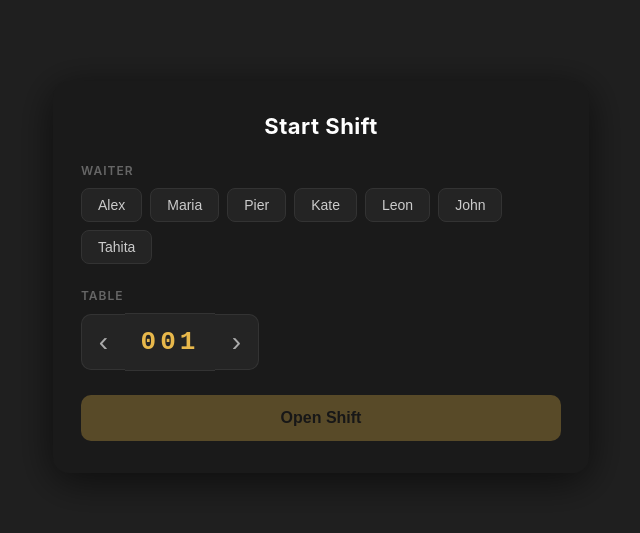
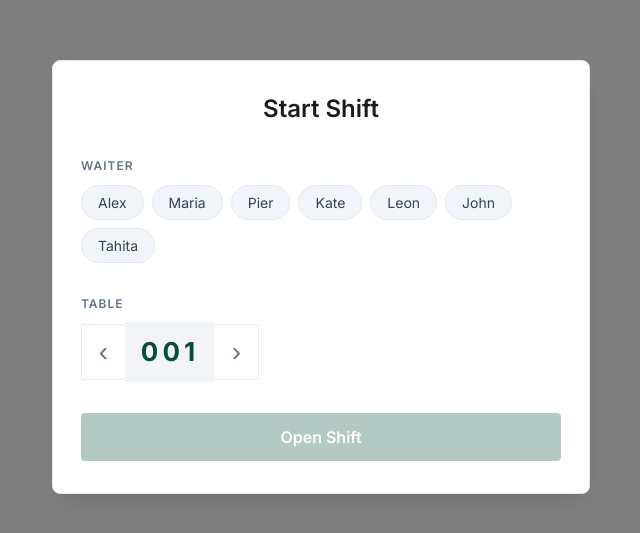
Before and after one commit to kirilinsky/family-menu, a React (Vite) app: page / in a window 1280 px wide. Shown: the part 123-656 px from the top of the page, without its empty margins (319-959 px from the left). Built offline with nearby package versions, Linux system fonts and the light colour scheme; what @dateforge/react-calendar would draw is missing.

Commit message:
feat: add design ts

```diff
--- a/index.html
+++ b/index.html
@@ -7,7 +7,10 @@
     <meta name="theme-color" content="#000000" />
     <meta name="description" content="PadMenu" />
     <link rel="preconnect" href="https://fonts.gstatic.com" />
-    <link href="https://fonts.googleapis.com/css2?family=Roboto:wght@300&display=swap" rel="stylesheet" />
+    <link
+      href="https://fonts.googleapis.com/css2?family=Inter:wght@400;500;600;700&display=swap"
+      rel="stylesheet"
+    />
     <title>PadMenu 1.0</title>
   </head>
   <body>
--- a/src/components/AuthScreen/assets/auth.module.scss
+++ b/src/components/AuthScreen/assets/auth.module.scss
@@ -1,7 +1,7 @@
 .overlay {
   position: fixed;
   inset: 0;
-  background: rgba(0, 0, 0, 0.88);
+  background: rgba(0, 0, 0, 0.5);
   display: flex;
   align-items: center;
   justify-content: center;
@@ -10,23 +10,24 @@
 }
 
 .card {
-  background: #1a1a1a;
-  border-radius: 16px;
+  background: var(--surface-container-lowest);
+  border: 1px solid var(--border);
+  border-radius: var(--radius-lg);
   padding: 32px 28px;
   width: 100%;
   max-width: 480px;
   display: flex;
   flex-direction: column;
-  gap: 24px;
-  box-shadow: 0 8px 40px rgba(0, 0, 0, 0.6);
+  gap: var(--stack-lg);
+  box-shadow: var(--shadow-floating);
 }
 
 .title {
-  font-size: 22px;
-  font-weight: 700;
-  color: #fff;
+  font-size: 24px;
+  font-weight: 600;
+  line-height: 1.3;
+  color: var(--text);
   text-align: center;
-  letter-spacing: 0.5px;
 }
 
 .field {
@@ -38,7 +39,7 @@
 .label {
   font-size: 12px;
   font-weight: 600;
-  color: #666;
+  color: var(--text-muted);
   text-transform: uppercase;
   letter-spacing: 1px;
 }
@@ -46,30 +47,32 @@
 .grid {
   display: flex;
   flex-wrap: wrap;
-  gap: 8px;
+  gap: var(--stack-sm);
 }
 
 .chip {
   padding: 8px 16px;
-  border-radius: 8px;
-  border: 1px solid #333;
-  background: #242424;
-  color: #ccc;
+  border-radius: var(--radius-full);
+  border: 1px solid var(--border);
+  background: var(--chip-bg);
+  color: var(--chip-text);
   font-size: 14px;
+  font-family: inherit;
   cursor: pointer;
   transition:
     border-color 0.15s,
+    background 0.15s,
     color 0.15s;
 
   &:hover {
-    border-color: #555;
-    color: #fff;
+    border-color: var(--outline);
+    color: var(--text);
   }
 
   &_active {
-    background: #e8b84b;
-    border-color: #e8b84b;
-    color: #111;
+    background: var(--primary-container);
+    border-color: var(--primary-container);
+    color: var(--on-primary);
     font-weight: 600;
   }
 }
@@ -84,9 +87,9 @@
 .picker_arrow {
   width: 44px;
   height: 56px;
-  background: #242424;
-  border: 1px solid #333;
-  color: #aaa;
+  background: var(--surface-container-lowest);
+  border: 1px solid var(--border);
+  color: var(--text-muted);
   font-size: 28px;
   line-height: 1;
   cursor: pointer;
@@ -99,29 +102,29 @@
   user-select: none;
 
   &:first-child {
-    border-radius: 10px 0 0 10px;
+    border-radius: var(--radius) 0 0 var(--radius);
     border-right: none;
   }
   &:last-child {
-    border-radius: 0 10px 10px 0;
+    border-radius: 0 var(--radius) var(--radius) 0;
     border-left: none;
   }
 
   &:hover {
-    background: #2e2e2e;
-    color: #e8b84b;
+    background: var(--surface-container-low);
+    color: var(--primary-container);
   }
   &:active {
-    background: #383838;
+    background: var(--surface-container);
   }
 }
 
 .picker_window {
   width: 90px;
   height: 56px;
-  background: #242424;
-  border-top: 1px solid #333;
-  border-bottom: 1px solid #333;
+  background: var(--surface-container-low);
+  border-top: 1px solid var(--border);
+  border-bottom: 1px solid var(--border);
   display: flex;
   align-items: center;
   justify-content: center;
@@ -132,8 +135,7 @@
 .picker_num {
   font-size: 26px;
   font-weight: 700;
-  font-family: "Courier New", monospace;
-  color: #e8b84b;
+  color: var(--primary-container);
   letter-spacing: 4px;
   position: absolute;
 }
@@ -169,21 +171,22 @@
 }
 
 .error {
-  color: #e05a5a;
+  color: var(--error);
   font-size: 13px;
   text-align: center;
 }
 
 .submit {
   padding: 14px;
-  border-radius: 10px;
+  border-radius: var(--radius);
   border: none;
-  background: #e8b84b;
-  color: #111;
+  background: var(--primary-container);
+  color: var(--on-primary);
   font-size: 16px;
-  font-weight: 700;
+  font-weight: 600;
+  font-family: inherit;
   cursor: pointer;
-  transition: opacity 0.15s;
+  transition: background 0.15s, opacity 0.15s;
 
   &:disabled {
     opacity: 0.3;
@@ -191,6 +194,6 @@
   }
 
   &:not(:disabled):hover {
-    opacity: 0.85;
+    background: var(--primary);
   }
 }
--- a/src/components/CalendarWrapper/index.tsx
+++ b/src/components/CalendarWrapper/index.tsx
@@ -2,19 +2,20 @@ import { Calendar, createTheme } from "@dateforge/react-calendar";
 import { CalendarDays, CalendarNav } from "@dateforge/react-calendar/modules";
 import React from "react";
 
+// Pure Gastronomy tokens (DESIGN.md) — library theme API needs raw values, not CSS vars
 const orderTheme = createTheme({
   accent: "#fefefe",
   backdrop: "#ffffff",
-  activeText: "#fff",
-  todayDot: "#fff",
-  highlight: "#523637",
-  tone: "#f4f4f5",
-  text: "#18181b",
-  stroke: "#e4e4e7",
-  shadow: "rgba(24, 24, 27, 0.08)",
-  disabled: "#a1a1aa",
-  weekend: "#7e4446",
-  range: "#f4f4f5",
+  activeText: "#ffffff",
+  todayDot: "#ffffff",
+  highlight: "#064e3b",
+  tone: "#f2f4f6",
+  text: "#191c1e",
+  stroke: "#e2e8f0",
+  shadow: "rgba(0, 0, 0, 0.05)",
+  disabled: "#94a3b8",
+  weekend: "#6b342d",
+  range: "#f2f4f6",
 });
 
 const CalendarWrapper = () => {
--- a/src/components/Gallery/gallery.scss
+++ b/src/components/Gallery/gallery.scss
@@ -12,7 +12,7 @@
     gap: 2px;
     padding: 0 16px;
     box-sizing: border-box;
-    border-bottom: 1px solid #e4e4e7;
+    border-bottom: 1px solid var(--border);
     overflow-x: auto;
     flex-shrink: 0;
     &-tab {
@@ -20,9 +20,11 @@
       border: none;
       border-bottom: 2px solid transparent;
       padding: 0 14px 10px;
-      font-size: 13px;
+      font-size: 14px;
       font-weight: 500;
-      color: #71717a;
+      letter-spacing: 0.01em;
+      font-family: inherit;
+      color: var(--text-muted);
       cursor: pointer;
       white-space: nowrap;
       margin-bottom: -1px;
@@ -30,11 +32,11 @@
         color 0.15s,
         border-color 0.15s;
       &:hover {
-        color: #09090b;
+        color: var(--text);
       }
       &--active {
-        color: #09090b;
-        border-bottom-color: #09090b;
+        color: var(--primary-container);
+        border-bottom-color: var(--primary-container);
       }
     }
   }
@@ -46,7 +48,7 @@
     overflow-x: auto;
     transition: all 0.5s linear;
     grid-auto-rows: 287px;
-    padding: 16px;
+    padding: var(--stack-md);
     box-sizing: border-box;
     gap: 30px 25px;
     justify-content: center;
--- a/src/components/Header/assets/header.module.scss
+++ b/src/components/Header/assets/header.module.scss
@@ -1,8 +1,8 @@
 .header {
   width: 100%;
   height: 80px;
-  background: #ffffff;
-  border-bottom: 1px solid #e4e4e7;
+  background: var(--surface-container-lowest);
+  border-bottom: 1px solid var(--border);
   padding: 18px;
   box-sizing: border-box;
   display: flex;
@@ -20,8 +20,8 @@
   background-size: contain;
 }
 .name {
-  font-family: Roboto, sans-serif;
-  font-weight: bold;
+  font-family: var(--font-sans);
+  font-weight: 600;
   font-size: 13px;
   display: flex;
   flex-direction: column;
@@ -39,7 +39,7 @@
 .waiter {
   font-size: 10px;
   font-weight: 400;
-  color: #888;
+  color: var(--text-muted);
   margin-bottom: 2px;
 }
 
@@ -55,7 +55,7 @@
     border: none;
     position: relative;
     &_cart {
-      background: #18181b;
+      background: var(--primary-container);
       width: 11px;
       padding: 3px;
       height: 11px;
--- a/src/components/Menu/menu.scss
+++ b/src/components/Menu/menu.scss
@@ -1,7 +1,7 @@
 .cell {
-  background: #ffffff;
-  border: 1px solid #e4e4e7;
-  border-radius: 8px;
+  background: var(--surface-container-lowest);
+  border: 1px solid var(--border);
+  border-radius: var(--radius-lg);
 }
 .menu {
   width: 100%;
--- a/src/components/MobileMenu/mobileMenu.scss
+++ b/src/components/MobileMenu/mobileMenu.scss
@@ -39,7 +39,8 @@
     height: 100%;
     opacity: 1;
     transition: all 0.5s linear;
-    background: #ffffff;
+    background: var(--surface-container-lowest);
+    box-shadow: var(--shadow-floating);
     display: flex;
     flex-direction: column;
     position: relative;
--- a/src/components/Order/order.scss
+++ b/src/components/Order/order.scss
@@ -30,7 +30,7 @@
       margin: 6px 0;
       box-sizing: border-box;
       padding: 3px 4px 0 0;
-      border-top: 1px solid #e4e4e7;
+      border-top: 1px solid var(--border);
       width: 100%;
       text-align: right;
     }
@@ -41,7 +41,7 @@
       box-sizing: border-box;
       width: 100%;
       &:nth-child(even) {
-        background: #f4f4f5;
+        background: var(--surface-container-low);
       }
       &-row {
         display: flex;
@@ -57,8 +57,8 @@
           display: flex;
           align-items: center;
           justify-content: center;
-          background: #18181b;
-          border-radius: 5px;
+          background: var(--primary-container);
+          border-radius: var(--radius);
           border: none;
           width: 24px;
           height: 24px;
@@ -76,11 +76,11 @@
       display: flex;
       align-items: center;
       justify-content: center;
-      background: #523637;
-      color: #fff;
+      background: var(--primary-container);
+      color: var(--on-primary);
       width: 80%;
       max-width: 320px;
-      border-radius: 6px;
+      border-radius: var(--radius);
     }
   }
 
--- a/src/components/QrMobile/qrMobile.scss
+++ b/src/components/QrMobile/qrMobile.scss
@@ -39,7 +39,8 @@
     height: 100%;
     opacity: 1;
     transition: all 0.5s linear;
-    background: #ffffff;
+    background: var(--surface-container-lowest);
+    box-shadow: var(--shadow-floating);
     display: flex;
     flex-direction: column;
     position: relative;
--- a/src/index.scss
+++ b/src/index.scss
@@ -1,11 +1,13 @@
+@use "./styles/tokens";
+
 body {
   margin: 0;
-  font-family:
-    -apple-system, BlinkMacSystemFont, "Segoe UI", "Roboto", "Oxygen", "Ubuntu", "Cantarell",
-    "Fira Sans", "Droid Sans", "Helvetica Neue", sans-serif;
+  font-family: var(--font-sans);
   -webkit-font-smoothing: antialiased;
   -moz-osx-font-smoothing: grayscale;
-  color: #09090b;
+  color: var(--text);
+  font-size: 16px;
+  line-height: 1.5;
 }
 
 code {
@@ -16,6 +18,6 @@ code {
   width: 100vw;
   height: 100vh;
   overflow: hidden;
-  background: #f4f4f5;
+  background: var(--background);
   position: relative;
 }
--- /dev/null
+++ b/src/styles/tokens.scss
@@ -0,0 +1,78 @@
+/* Design tokens — generated from DESIGN.md ("Pure Gastronomy") */
+:root {
+  /* Color — surfaces */
+  --surface: #f7f9fb;
+  --surface-dim: #d8dadc;
+  --surface-bright: #f7f9fb;
+  --surface-container-lowest: #ffffff;
+  --surface-container-low: #f2f4f6;
+  --surface-container: #eceef0;
+  --surface-container-high: #e6e8ea;
+  --surface-container-highest: #e0e3e5;
+  --surface-variant: #e0e3e5;
+  --on-surface: #191c1e;
+  --on-surface-variant: #404944;
+  --inverse-surface: #2d3133;
+  --inverse-on-surface: #eff1f3;
+  --outline: #707974;
+  --outline-variant: #bfc9c3;
+  --background: #f7f9fb;
+  --on-background: #191c1e;
+
+  /* Color — primary (Forest Green) */
+  --primary: #003527;
+  --on-primary: #ffffff;
+  --primary-container: #064e3b;
+  --on-primary-container: #80bea6;
+  --inverse-primary: #95d3ba;
+
+  /* Color — secondary (Slate) */
+  --secondary: #505f76;
+  --on-secondary: #ffffff;
+  --secondary-container: #d0e1fb;
+  --on-secondary-container: #54647a;
+
+  /* Color — tertiary */
+  --tertiary: #4f1f19;
+  --on-tertiary: #ffffff;
+  --tertiary-container: #6b342d;
+  --on-tertiary-container: #ea9e93;
+
+  /* Color — error */
+  --error: #ba1a1a;
+  --on-error: #ffffff;
+  --error-container: #ffdad6;
+  --on-error-container: #93000a;
+
+  /* Semantic aliases (prose: hairline slate borders, muted text) */
+  --border: #e2e8f0;
+  --text: var(--on-surface);
+  --text-muted: #64748b;
+  --chip-bg: #f1f5f9;
+  --chip-text: #334155;
+
+  /* Typography */
+  --font-sans:
+    "Inter", -apple-system, BlinkMacSystemFont, "Segoe UI", "Roboto", "Helvetica Neue", sans-serif;
+
+  /* Radius */
+  --radius-sm: 0.125rem;
+  --radius: 0.25rem;
+  --radius-md: 0.375rem;
+  --radius-lg: 0.5rem;
+  --radius-xl: 0.75rem;
+  --radius-full: 9999px;
+
+  /* Spacing */
+  --container-max: 1280px;
+  --gutter: 24px;
+  --margin-mobile: 16px;
+  --margin-desktop: 40px;
+  --stack-sm: 8px;
+  --stack-md: 16px;
+  --stack-lg: 32px;
+
+  /* Elevation (low-opacity, shadcn-like) */
+  --shadow-hover: 0 4px 6px -1px rgb(0 0 0 / 0.05);
+  --shadow-floating: 0 10px 25px -5px rgb(0 0 0 / 0.1), 0 4px 10px -6px rgb(0 0 0 / 0.08);
+}
```
Also changed, not shown: src/components/Gallery/modules/Item/item.scss (+17 -15 lines), 1 other file (tests, documents, lock files or other folders).
